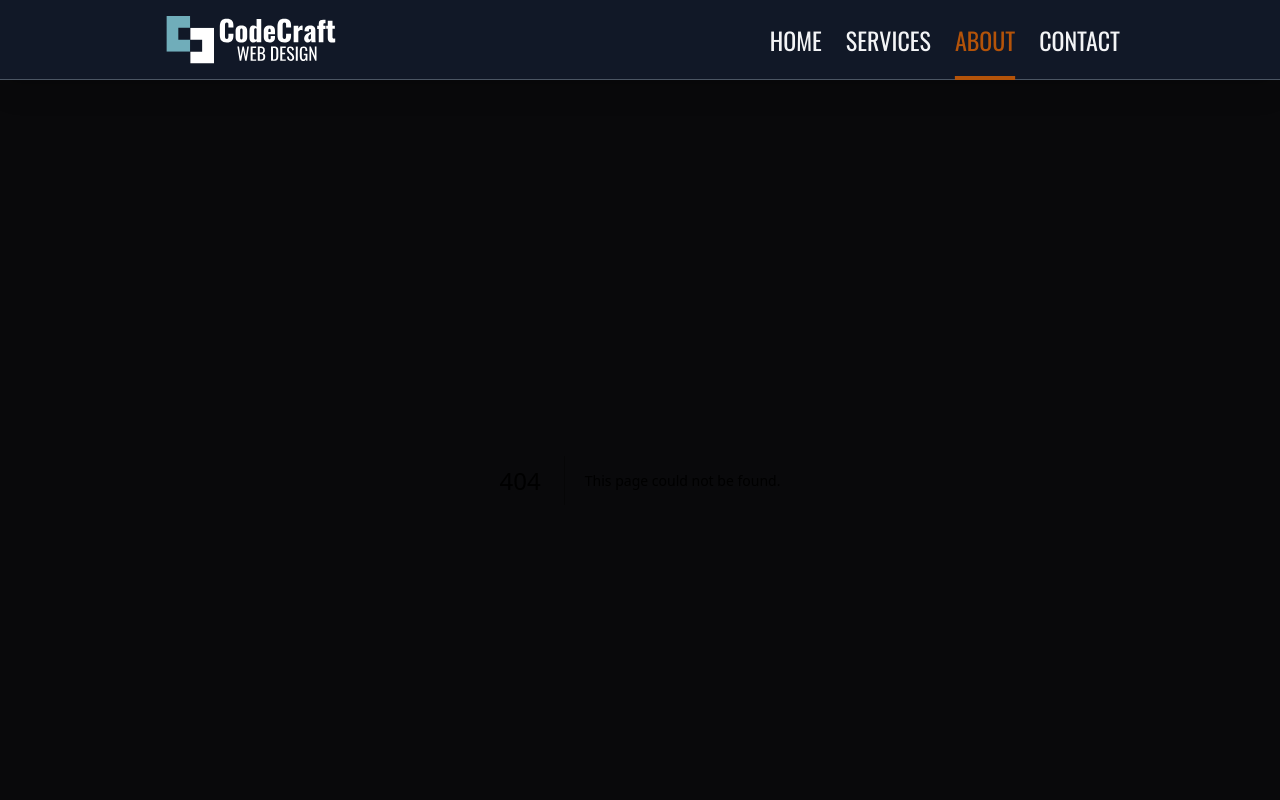
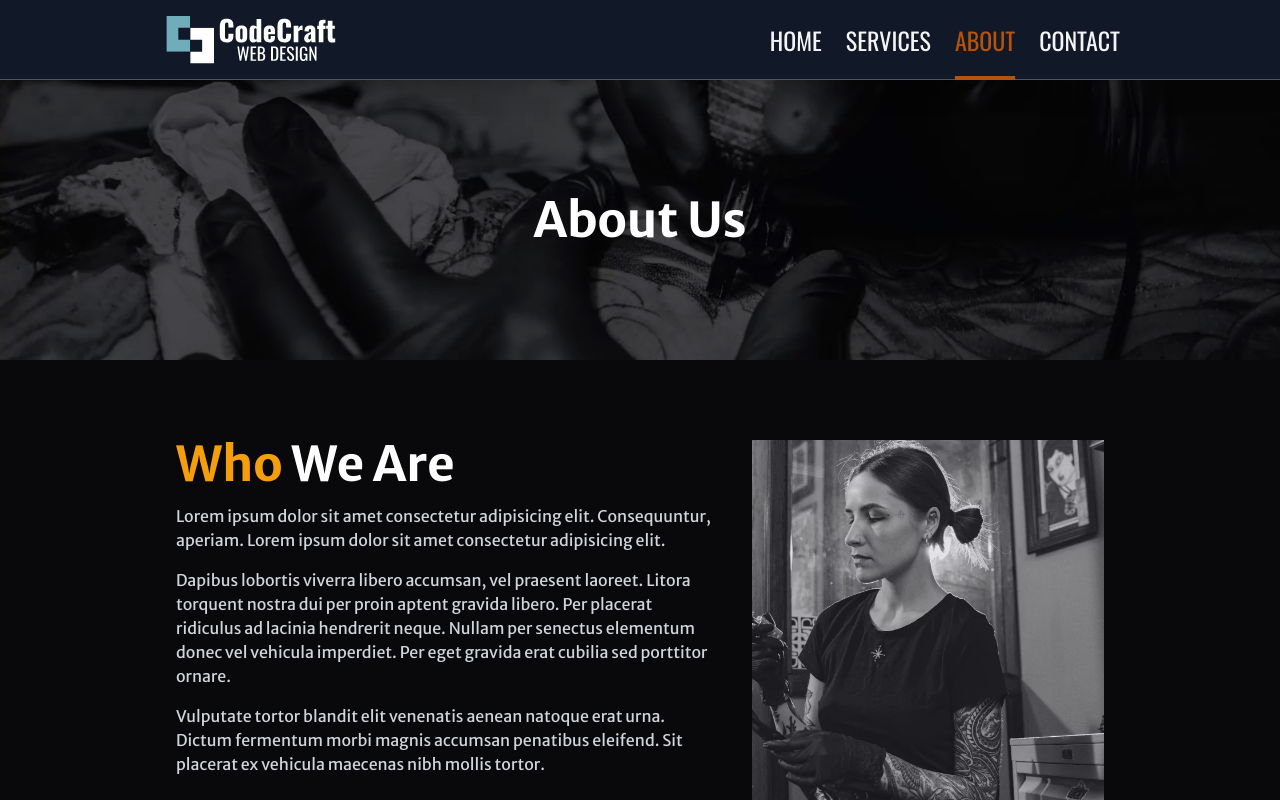
Before and after one commit to ray-mak/roofing-sample, a Next.js app: page /about in a window 1280 px wide. Before the commit this address had no page. Shown: the top 800 px of the page. Built offline with nearby package versions, Linux system fonts and the light colour scheme.

Commit message:
Create AboutPage

```diff
--- /dev/null
+++ b/src/app/about/page.tsx
@@ -0,0 +1,60 @@
+import ArtistGrid from "@/components/ArtistGrid"
+import ContactSection from "@/components/ContactSection"
+import Image from "next/image"
+import React from "react"
+
+const AboutPage = () => {
+  return (
+    <div className="flex flex-col">
+      <div className="flex flex-col items-center justify-center">
+        <div className="banner text-white flex items-center justify-center">
+          <h1 className="text-3xl md:text-4xl lg:text-5xl font-bold">
+            About Us
+          </h1>
+        </div>
+        <div className="w-full md:w-5/6 lg:w-3/4 lg:max-w-6xl grid grid-cols-1 md:grid-cols-5 gap-8 py-20 px-4">
+          <div className="col-span-1 md:col-span-3 flex flex-col ustify-center gap-4">
+            <h2 className="text-white font-bold text-5xl">
+              <span className="text-amber-500">Who</span> We Are
+            </h2>
+            <p className="text-gray-300">
+              Lorem ipsum dolor sit amet consectetur adipisicing elit.
+              Consequuntur, aperiam. Lorem ipsum dolor sit amet consectetur
+              adipisicing elit.
+            </p>
+            <p className="text-gray-300">
+              Dapibus lobortis viverra libero accumsan, vel praesent laoreet.
+              Litora torquent nostra dui per proin aptent gravida libero. Per
+              placerat ridiculus ad lacinia hendrerit neque. Nullam per senectus
+              elementum donec vel vehicula imperdiet. Per eget gravida erat
+              cubilia sed porttitor ornare.
+            </p>
+            <p className="text-gray-300">
+              Vulputate tortor blandit elit venenatis aenean natoque erat urna.
+              Dictum fermentum morbi magnis accumsan penatibus eleifend. Sit
+              placerat ex vehicula maecenas nibh mollis tortor.
+            </p>
+            <button className="mt-6 text-white font-bold text-lg bg-amber-800 hover:bg-amber-900 px-8 py-3 w-fit ">
+              Book an Appointment
+            </button>
+          </div>
+          <div className="col-span-1 md:col-span-2 relative w-full h-full aspect-square flex items-center justify-center">
+            <Image
+              src="/images/about-img.webp"
+              fill
+              className="w-full object-cover"
+              alt="picture of owner"
+            />
+          </div>
+        </div>
+        <div className="w-full flex flex-col items-center justify-center bg-gray-950 py-20 px-4">
+          <h2 className="text-white font-bold text-5xl mb-12">Meet Our Team</h2>
+          <ArtistGrid />
+        </div>
+      </div>
+      <ContactSection />
+    </div>
+  )
+}
+
+export default AboutPage
--- a/src/app/globals.css
+++ b/src/app/globals.css
@@ -66,7 +66,36 @@
   z-index: -1;
   opacity: 0.7;
 }
+
+.banner {
+  position: relative;
+  width: 100%;
+  height: 280px;
+  background-repeat: no-repeat;
+  background-size: cover;
+  overflow: hidden;
+}
+
+.banner::before {
+  content: "";
+  position: absolute;
+  top: 0;
+  left: 0;
+  width: 100%;
+  height: 100%;
+  background-image: url("/images/hero-bg.webp");
+  background-repeat: no-repeat;
+  background-position: center;
+  background-size: cover;
+  opacity: 0.9;
+  z-index: -1;
+}
+
 @media (max-width: 768px) {
+  .banner {
+    height: 200px;
+  }
+
   .navbar {
     position: fixed;
     z-index: 3;
--- /dev/null
+++ b/src/app/services/page.tsx
@@ -0,0 +1,15 @@
+const ServicesPage = () => {
+  return (
+    <div className="flex flex-col">
+      <div className="flex flex-col items-center justify-center">
+        <div className="banner text-white flex items-center justify-center">
+          <h1 className="text-3xl md:text-4xl lg:text-5xl font-bold">
+            Services
+          </h1>
+        </div>
+      </div>
+    </div>
+  )
+}
+
+export default ServicesPage
--- /dev/null
+++ b/src/components/ArtistGrid.tsx
@@ -0,0 +1,42 @@
+import { faInstagram } from "@fortawesome/free-brands-svg-icons"
+import { FontAwesomeIcon } from "@fortawesome/react-fontawesome"
+import Image from "next/image"
+
+const ArtistGrid = () => {
+  const artists = [
+    { name: "Oscar", image: "/images/artist1.webp", title: "Tattoo Artist" },
+    {
+      name: "Emily",
+      image: "/images/artist2.webp",
+      title: "Tattoo Artist",
+    },
+    { name: "Alex", image: "/images/artist3.webp", title: "Tattoo Artist" },
+  ]
+  return (
+    <div className="mt-6 w-full md:w-5/6 lg:w-3/4 lg:max-w-6xl grid grid-cols-1 sm:grid-cols-2 md:grid-cols-3 gap-6 p-4 md:p-0 text-gray-200">
+      {artists.map((artist, index) => (
+        <div key={index} className="w-full flex items-center justify-center">
+          <div className="relative group overflow-hidden transition-colors duration-300 border border-transparent hover:border hover:border-amber-500">
+            <Image
+              alt={`picture of ${artist.name}`}
+              src={artist.image}
+              width={300}
+              height={300}
+              className="transition duration-300 group-hover:scale-[1.15]"
+            />
+            <div className="absolute w-full bottom-0 left-0 p-4 flex flex-col items-center justify-center bg-black bg-opacity-90 translate-y-[40%] transition-transform duration-300 group-hover:translate-y-[0%]">
+              <h3 className="text-xl font-bold">{artist.name}</h3>
+              <p className="text-sm">{artist.title}</p>
+              <div className="mt-4 mb-2 flex items-center justify-center flex gap-2 items-center text-amber-500">
+                <FontAwesomeIcon icon={faInstagram} className="w-6 h-6" />
+                <p className="text-sm">@artist_name</p>
+              </div>
+            </div>
+          </div>
+        </div>
+      ))}
+    </div>
+  )
+}
+
+export default ArtistGrid
--- a/src/components/GalleryComponent.tsx
+++ b/src/components/GalleryComponent.tsx
@@ -62,8 +62,7 @@ const GalleryComponent = () => {
                 src={showModal}
                 alt="picture of tattoo"
                 fill
-                objectFit="cover"
-                className="hover:cursor-zoom-out"
+                className="hover:cursor-zoom-out object-cover"
                 onClick={() => setShowModal("")}
               />
             </div>
--- a/src/components/OurArtists.tsx
+++ b/src/components/OurArtists.tsx
@@ -1,38 +1,12 @@
 import Image from "next/image"
 import React from "react"
+import ArtistGrid from "./ArtistGrid"
 
 const OurArtists = () => {
-  const artists = [
-    { name: "Oscar", image: "/images/artist1.webp", title: "Tattoo Artist" },
-    {
-      name: "Emily",
-      image: "/images/artist2.webp",
-      title: "Tattoo Artist/Piercer",
-    },
-    { name: "Alex", image: "/images/artist3.webp", title: "Tattoo Artist" },
-  ]
   return (
     <div className="flex flex-col items-center justify-center py-20 gap-6">
       <h2 className="text-white font-bold text-4xl">Our Artists</h2>
-      <div className="mt-6 w-full md:w-5/6 lg:w-3/4 lg:max-w-6xl grid grid-cols-1 sm:grid-cols-2 md:grid-cols-3 gap-6 p-4 md:p-0 text-gray-200">
-        {artists.map((artist, index) => (
-          <div key={index} className="w-full flex items-center justify-center">
-            <div className="relative overflow-hidden transition-colors duration-300 border border-transparent hover:border hover:border-amber-500">
-              <Image
-                alt={`picture of ${artist.name}`}
-                src={artist.image}
-                width={300}
-                height={300}
-                className="transition duration-300 hover:scale-[1.15]"
-              />
-              <div className="absolute w-full bottom-0 left-0 p-4 flex flex-col items-center justify-center bg-black bg-opacity-90">
-                <h3 className="text-xl font-bold">{artist.name}</h3>
-                <p className="text-sm text-amber-500">{artist.title}</p>
-              </div>
-            </div>
-          </div>
-        ))}
-      </div>
+      <ArtistGrid />
       <div className="mt-8">
         <button className="text-white font-bold text-lg bg-amber-800 hover:bg-amber-900 px-8 py-3">
           Book an Appointment
```
Also changed, not shown: public/images/about-img.webp (added).
